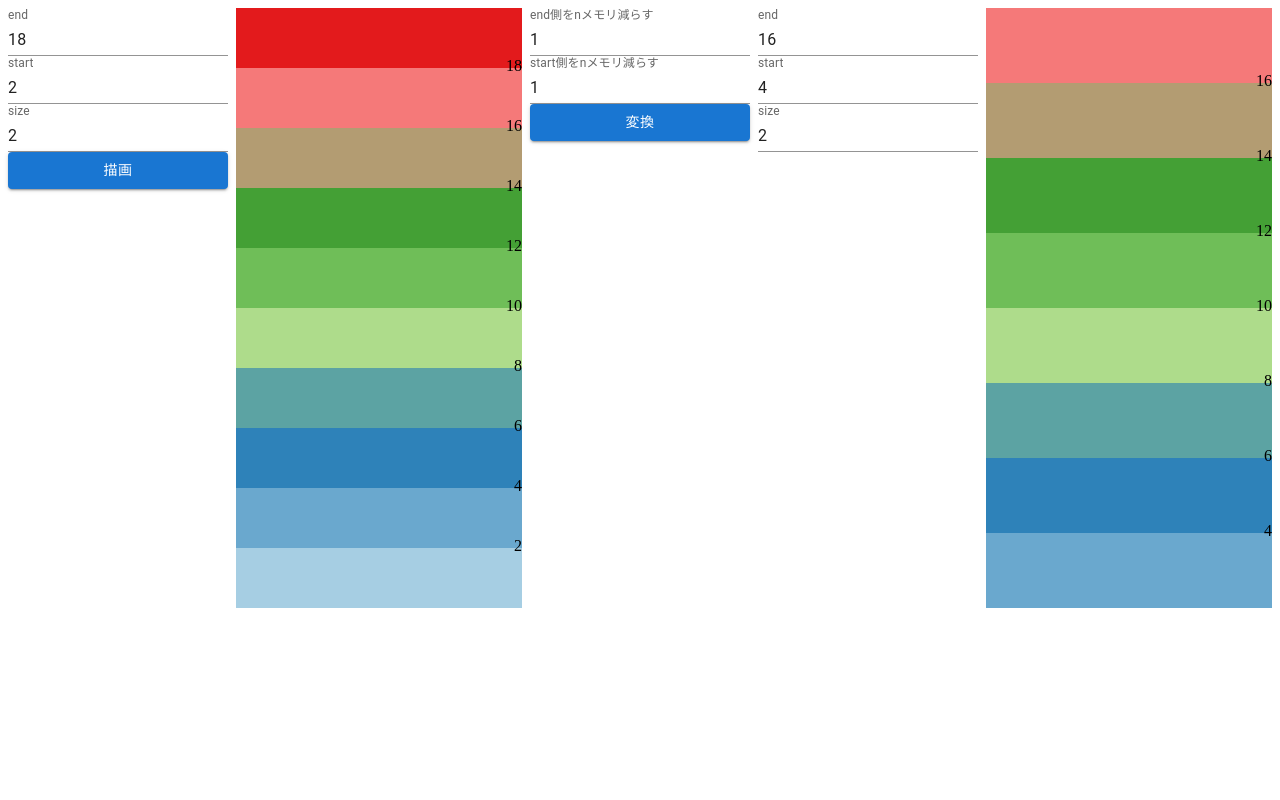
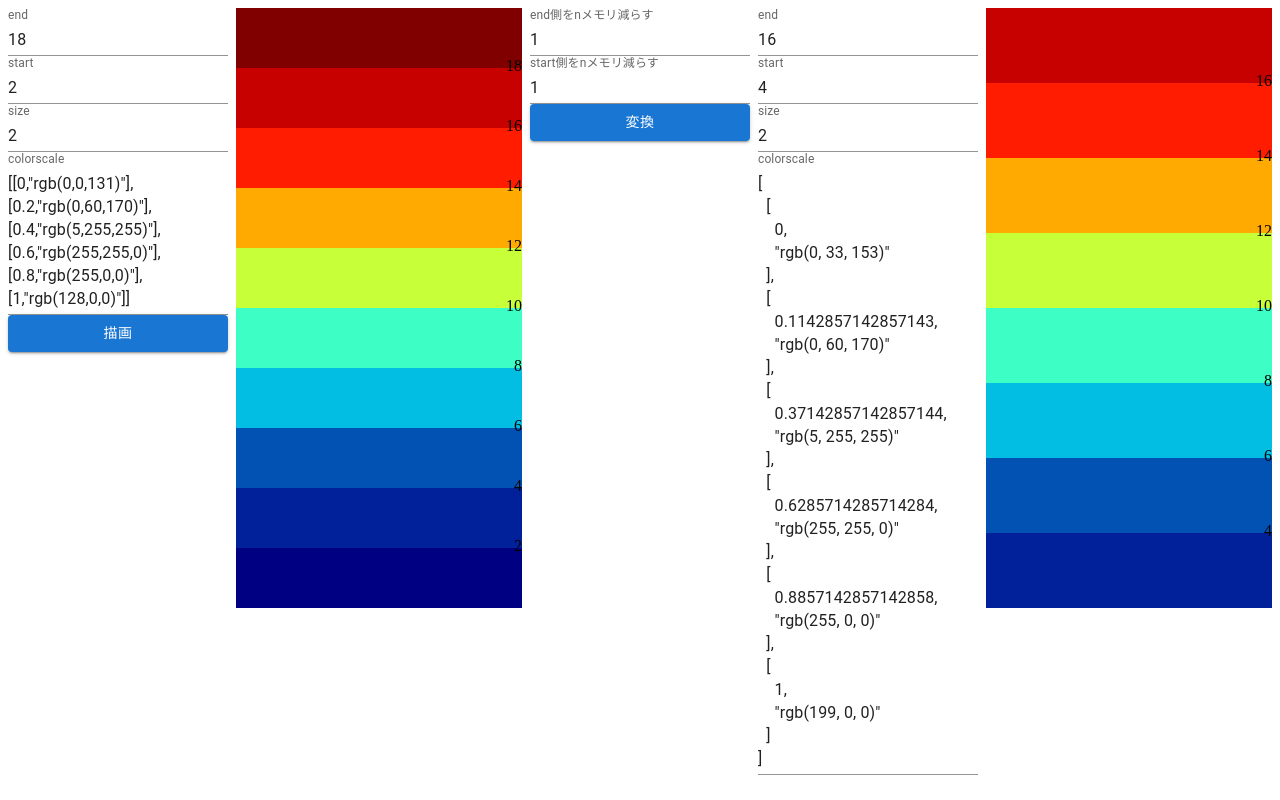
Before and after one commit to unaguna/gradation-mapping-react, a React app: page / in a window 1280 px wide. Built offline with nearby package versions, Linux system fonts and the light colour scheme; the HTML template or start-up script is replaced by a standard one.

Commit message:
✨show colorscale

```diff
--- a/src/App.tsx
+++ b/src/App.tsx
@@ -2,6 +2,15 @@ import { Button, Stack, TextField } from '@mui/material';
 import React, { useMemo, useState } from 'react';
 import Colorbar from './component/Colorbar';
 import ValuedColorscale from './util/ValuedColorscale';
+
+const defaultColorscale: [number, string][] = [
+  [0, "rgb(0,0,131)"],
+  [0.2, "rgb(0,60,170)"],
+  [0.4, "rgb(5,255,255)"],
+  [0.6, "rgb(255,255,0)"],
+  [0.8, "rgb(255,0,0)"],
+  [1, "rgb(128,0,0)"],
+];
 
 export const App: React.FC = () => {
   const [start, setStart] = useState("2");
@@ -9,22 +18,15 @@ export const App: React.FC = () => {
   const [size, setSize] = useState("2");
   const [deltaStart, setDeltaStart] = useState("1");
   const [deltaEnd, setDeltaEnd] = useState("1");
+  const [colorscale, setColorscale] = useState(JSON.stringify(defaultColorscale))
 
   const [startN, setStartN] = useState(Number.parseFloat(start) <= Number.parseFloat(end) ? Number.parseFloat(start) : Number.parseFloat(end));
   const [endN, setEndN] = useState(Number.parseFloat(start) <= Number.parseFloat(end) ? Number.parseFloat(end) : Number.parseFloat(start));
   const [sizeN, setSizeN] = useState(Number.parseFloat(size));
-
-  const colorscale: [number, string][] = [
-    [0, "rgb(166,206,227)"],
-    [0.25, "rgb(31,120,180)"],
-    [0.45, "rgb(178,223,138)"],
-    [0.65, "rgb(51,160,44)"],
-    [0.85, "rgb(251,154,153)"],
-    [1, "rgb(227,26,28)"],
-  ];
+  const [colorscaleN, setColorscaleN] = useState<[number, string][]>(JSON.parse(colorscale));
 
   const valuedColorScale: ValuedColorscale =
-    useMemo(() => new ValuedColorscale(colorscale, startN, endN, sizeN), [colorscale, startN, endN, sizeN]);
+    useMemo(() => new ValuedColorscale(colorscaleN, startN, endN, sizeN), [colorscaleN, startN, endN, sizeN]);
 
   const [deltaStartN, setDeltaStartN] = useState(Number.parseInt(deltaStart));
   const [deltaEndN, setDeltaEndN] = useState(Number.parseInt(deltaEnd));
@@ -41,6 +43,7 @@ export const App: React.FC = () => {
     setStartN(_start <= _end ? _start : _end);
     setEndN(_start <= _end ? _end : _start);
     setSizeN(_size);
+    setColorscaleN(JSON.parse(colorscale));
   };
 
   /** 変換ボタンをクリックした際の処理 */
@@ -71,6 +74,13 @@ export const App: React.FC = () => {
         label="size"
         variant="standard"
         inputProps={{ inputMode: 'numeric', pattern: '-?[0-9\.]*' }}
+      />
+      <TextField
+        value={colorscale}
+        onChange={e => setColorscale(e.target.value)}
+        label="colorscale"
+        variant="standard"
+        multiline
       />
       <Button variant="contained" onClick={handleClickCalcButton}>描画</Button>
     </Stack>
@@ -117,6 +127,12 @@ export const App: React.FC = () => {
           readOnly: true,
         }}
       />
+      <TextField
+        value={JSON.stringify(newValuedColorScale.colorscale.map(([l, c]) => [l, c.rgb().string()]), undefined, 2)}
+        label="colorscale"
+        variant="standard"
+        multiline
+      />
     </Stack>
     <Colorbar values={newValuedColorScale.contourValues} colors={newValuedColorScale.fullColorscale.map(([_, c]) => ({ color: c, size: 1 }))} sx={{ flex: 1, height: "600px" }} />
   </Stack>
--- a/src/util/ValuedColorscale.ts
+++ b/src/util/ValuedColorscale.ts
@@ -55,7 +55,7 @@ function weightedMean(base: Color, other: Color, baseWeight: number): Color {
 }
 
 class ValuedColorscale {
-  private readonly colorscale: [number, Color][];
+  readonly colorscale: [number, Color][];
   readonly start: number;
   readonly end: number;
   readonly size: number;
```
